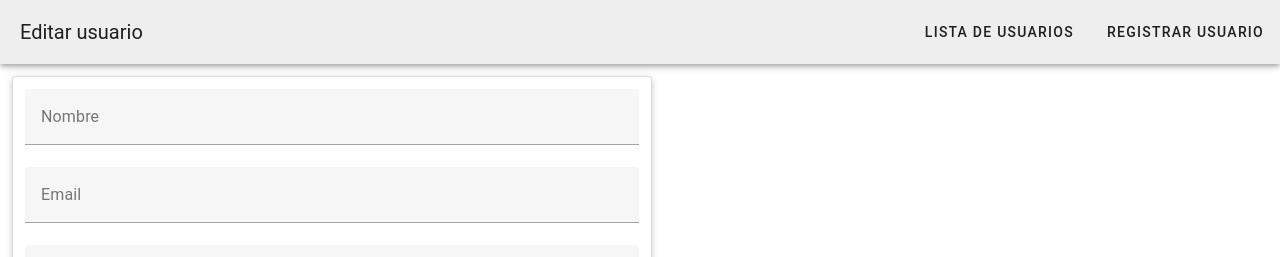
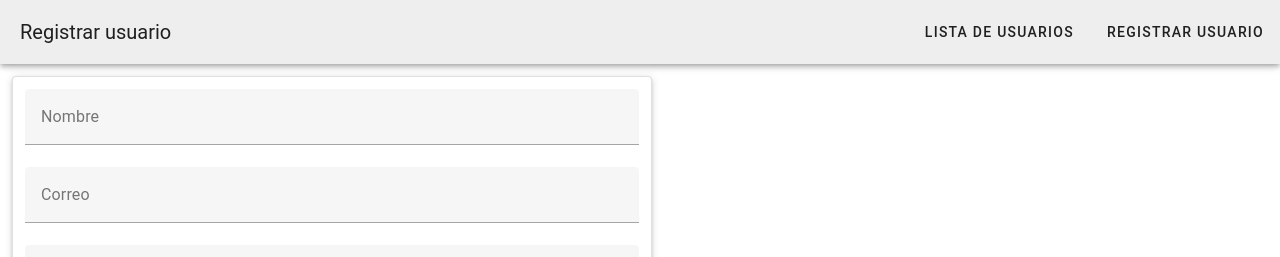
Before and after one commit to U579/CRUD-VUE, a Vue app in the folder crud/: page /edit in a window 1280 px wide. Shown: the top 257 px of the page. Built offline with nearby package versions, Linux system fonts and the light colour scheme.

Commit message:
Corrección de errores en pagina de registro y edicion de usuarios

```diff
--- a/crud/package.json
+++ b/crud/package.json
@@ -9,6 +9,7 @@
   },
   "dependencies": {
     "core-js": "^3.8.3",
+    "uuid": "^11.1.0",
     "vue": "^3.2.13",
     "vue-router": "^4.5.1",
     "vuetify": "^3.9.6",
--- a/crud/src/pages/RegEditUser.vue
+++ b/crud/src/pages/RegEditUser.vue
@@ -1,14 +1,14 @@
 <template>
-    <v-toolbar :elevation="4" title="Editar usuario">
+    <v-toolbar :elevation="4" :title="(user && user.id) ? 'Editar usuario' : 'Registrar usuario'">
         <v-toolbar-items>
             <v-btn to="/">Lista de usuarios</v-btn>
-            <v-btn to="/register">Registrar usuario</v-btn>
+            <v-btn to="/register" @click="deleteCurrentUser">Registrar usuario</v-btn>
         </v-toolbar-items>
     </v-toolbar>
     <v-sheet :elevation="3" :height="200" :width="200" border rounded class="pa-3 ma-3">
         <form @submit.prevent="user.id ? updateUser() : registerUser()">
             <v-text-field v-model="user.name" label="Nombre" />
-            <v-text-field v-model="user.email" label="Email" />
+            <v-text-field v-model="user.email" label="Correo" />
             <v-text-field v-model="user.phone" label="Telefono" />
             <v-btn type="submit">{{ user.id ? 'Actualizar' : 'Registrar' }}</v-btn>
         </form>
@@ -40,6 +40,14 @@
         store.dispatch('addUser', user);
         router.push('/');
     };
+
+    const deleteCurrentUser = () => {
+        store.state.currentUser = null;
+        user.id = null;
+        user.name = '';
+        user.email = '';
+        user.phone = '';
+    };
 </script>
 
 <style scoped>
--- a/crud/src/pages/UsersList.vue
+++ b/crud/src/pages/UsersList.vue
@@ -2,7 +2,7 @@
     <v-toolbar :elevation="4" title="Gestión de Usuarios">
         <v-toolbar-items>
             <v-btn to="/">Lista de usuarios</v-btn>
-            <v-btn to="/register">Registrar usuario</v-btn>
+            <v-btn to="/register" @click="store.state.currentUser = null">Registrar usuario</v-btn>
         </v-toolbar-items>
     </v-toolbar>
     <v-container fluid>
--- a/crud/src/store/index.js
+++ b/crud/src/store/index.js
@@ -1,4 +1,5 @@
 import { createStore } from "vuex";
+import { v4 as uuidv4 } from 'uuid';
 
 export default createStore({
   state: {
@@ -26,6 +27,7 @@ export default createStore({
   },
   actions: {
     addUser({ commit }, user) {
+      user.id = uuidv4();
       commit("addUser", user);
     },
     editUser({ commit }, user) {
```
Also changed, not shown: 1 other file (tests, documents, lock files or other folders).
